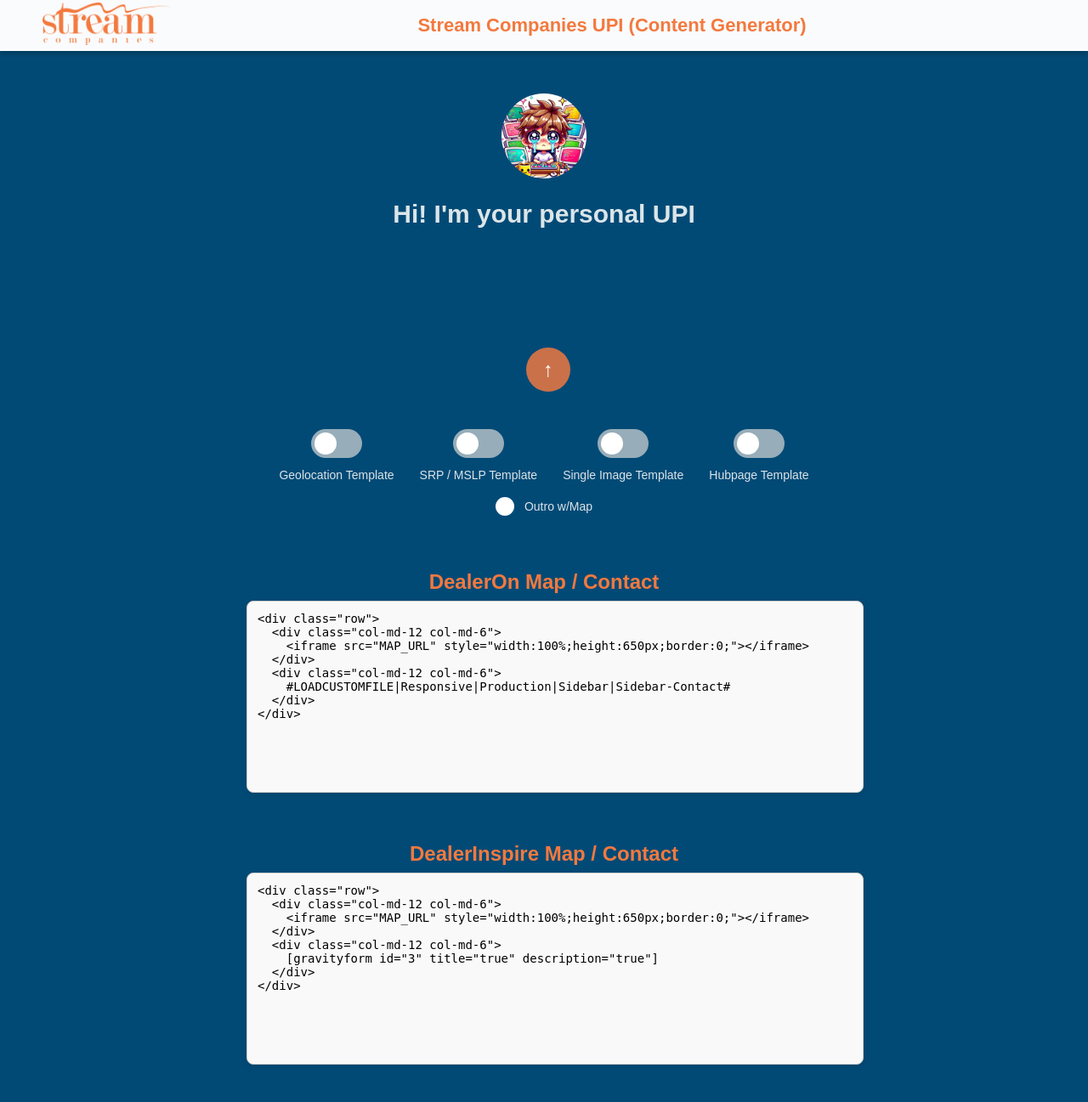
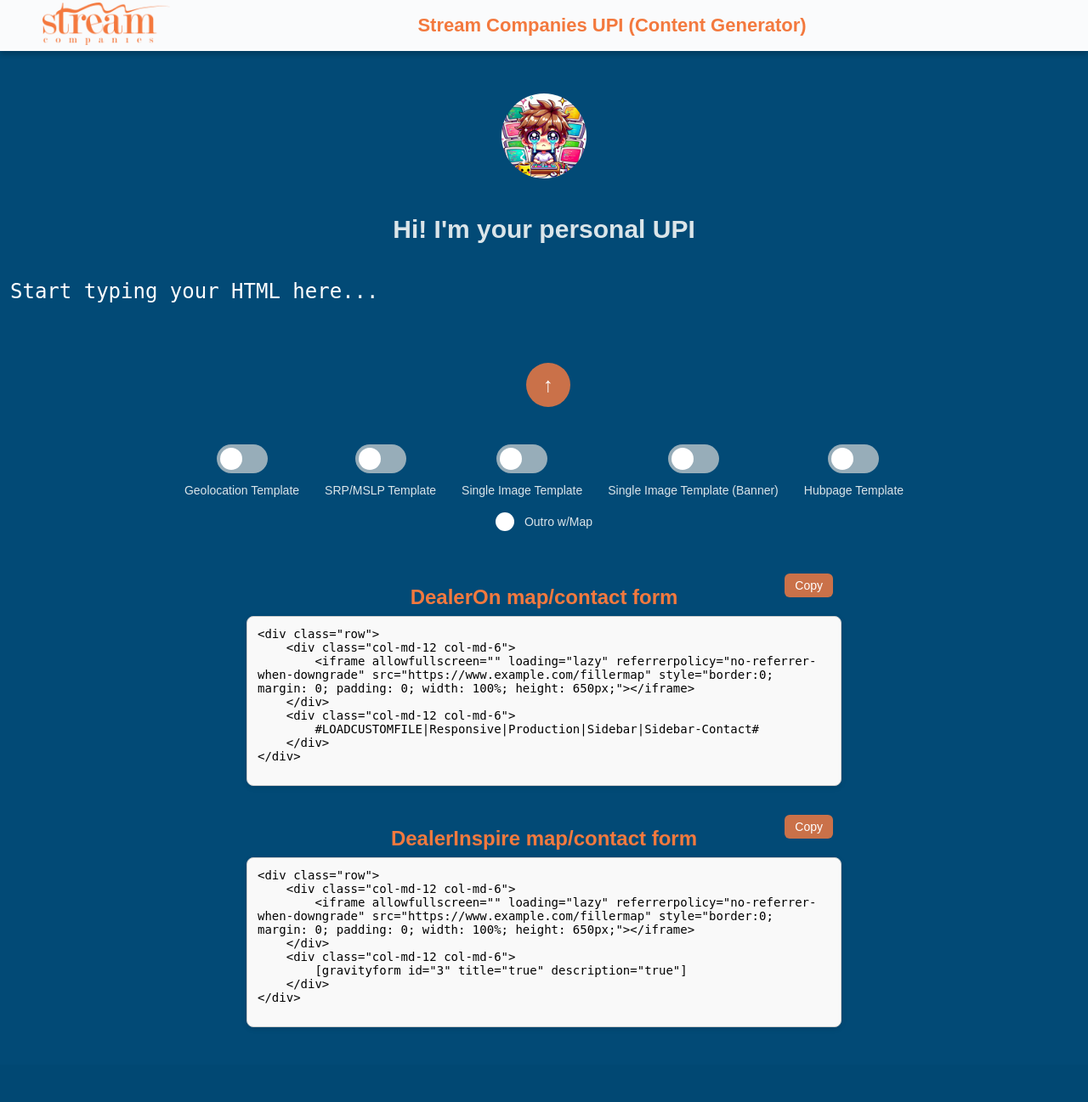
Before and after one commit to mabolden/stream-companies-upi, a Flask app: page / in a window 1280 px wide. Shown: the whole page at 85% size. After the commit the page ends 1209 px from the top, so only its background shows below. Run offline with Flask 3, Linux system fonts and the light colour scheme; some libraries are stand-ins or nearby versions.

Commit message:
Update index.html

```diff
--- a/templates/index.html
+++ b/templates/index.html
@@ -4,13 +4,31 @@
     <meta charset="UTF-8" />
     <meta name="viewport" content="width=device-width, initial-scale=1.0"/>
     <title>Stream Companies Content Generator</title>
-
     <link rel="stylesheet" href="{{ url_for('static', filename='style.css') }}">
 
-    <!-- CKEditor -->
-    <script src="https://cdn.ckeditor.com/4.21.0/full/ckeditor.js"></script>
+    <!-- Layout Styles -->
+    <style>
+        .code-snippet-container {
+            display: flex;
+            gap: 20px;
+            justify-content: center;
+            flex-wrap: wrap;
+        }
+        .code-box {
+            width: 48%;
+            box-sizing: border-box;
+        }
+        .code-box textarea {
+            width: 100%;
+            height: 400px;
+            box-sizing: border-box;
+        }
+        @media (max-width: 900px) {
+            .code-box {
+                width: 100%;
+            }
+        }
 
-    <style>
         .editor-container {
             display: flex;
             justify-content: center;
@@ -50,6 +68,7 @@
             background: #ffffff;
             border: 2px solid rgba(255, 255, 255, 0.85);
             box-sizing: border-box;
+            transition: background-color 160ms ease, border-color 160ms ease, box-shadow 160ms ease;
         }
 
         .map-check input[type="checkbox"]:checked + .map-check__dot {
@@ -58,58 +77,51 @@
             box-shadow: 0 0 0 3px rgba(202, 113, 73, 0.35);
         }
 
-        .code-snippet-container {
-            display: flex;
-            gap: 30px;
-            justify-content: center;
-            flex-wrap: wrap;
-            margin: 40px auto;
-            width: 95%;
-            max-width: 1400px;
+        .map-check input[type="checkbox"]:focus-visible + .map-check__dot {
+            box-shadow: 0 0 0 3px rgba(255, 255, 255, 0.35);
         }
 
-        .code-box {
-            position: relative;
-            flex: 1 1 600px;
-            max-width: 700px;
+        /* ---------- CKEditor Maximize Fix (Source fullscreen height) ---------- */
+        body.cke_maximized {
+            padding-top: 0 !important;
+            height: 100vh !important;
+            overflow: hidden !important;
         }
 
-        .code-box h3 {
-            color: #f3793e;
-            margin-bottom: 8px;
-            text-align: center;
+        body.cke_maximized .banner {
+            display: none !important;
         }
 
-        .code-box textarea {
-            width: 100%;
-            height: 400px;
-            padding: 12px;
-            font-family: monospace;
-            font-size: 14px;
-            background-color: #f9f9f9;
-            color: #000;
-            border-radius: 8px;
-            border: 1px solid #ccc;
-            resize: none;
+        body.cke_maximized .content {
+            margin-top: 0 !important;
         }
 
-        .copy-button {
-            position: absolute;
-            top: 10px;
-            right: 10px;
-            background-color: #ca7149;
-            color: white;
-            border: none;
-            padding: 6px 12px;
-            font-size: 14px;
-            border-radius: 6px;
-            cursor: pointer;
+        body.cke_maximized .cke {
+            position: fixed !important;
+            inset: 0 !important;
+            width: 100vw !important;
+            height: 100vh !important;
+            z-index: 99999 !important;
+        }
+
+        body.cke_maximized .cke_contents {
+            height: calc(100vh - 120px) !important;
+        }
+
+        body.cke_maximized textarea.cke_source {
+            height: 100% !important;
+            min-height: 100% !important;
+            box-sizing: border-box !important;
         }
     </style>
+
+    <!-- CKEditor -->
+    <script src="https://cdn.ckeditor.com/4.21.0/full/ckeditor.js"></script>
 </head>
 
 <body>
 
+    <!-- Header -->
     <div class="banner">
         <div class="logo-container">
             <img src="{{ url_for('static', filename='Stream_Logo.png') }}" alt="Stream Companies Logo">
@@ -117,55 +129,69 @@
         <h1>Stream Companies UPI (Content Generator)</h1>
     </div>
 
+    <!-- Main Content -->
     <div class="content">
 
-        <div style="display:flex;justify-content:center;margin-top:10px;">
+        <!-- UPI Logo -->
+        <div style="display: flex; justify-content: center; align-items: center; width: 100%; margin-top: 10px;">
             <img src="{{ url_for('static', filename='UPI_Logo.png') }}"
                  alt="Unpaid Intern Logo"
-                 style="width:100px;height:100px;border-radius:50%;">
+                 style="width: 100px; height: 100px; border-radius: 50%; object-fit: cover;">
         </div>
 
+        <br>
         <h2>Hi! I'm your personal UPI</h2>
 
+        <!-- Input Form -->
         <form method="POST">
 
+            <!-- HTML Editor -->
             <div class="editor-container">
-                <textarea id="html_content" name="html_content"></textarea>
+                <textarea id="html_content" name="html_content" placeholder="Paste your raw HTML here">Start typing your HTML here...</textarea>
             </div>
 
-            <div style="text-align:center;">
+            <!-- Submit Button -->
+            <div style="text-align: center;">
                 <button class="button" type="submit"><strong>↑</strong></button>
             </div>
 
+            <!-- Template Toggles -->
             <div class="toggle-row">
                 <label class="switch-label">
-                    <input type="checkbox" name="geo_toggle">
+                    <input type="checkbox" id="geo_toggle" name="geo_toggle">
                     <span class="slider"></span>
                     <div class="switch-text">Geolocation Template</div>
                 </label>
 
                 <label class="switch-label">
-                    <input type="checkbox" name="mslp_toggle">
+                    <input type="checkbox" id="mslp_toggle" name="mslp_toggle">
                     <span class="slider"></span>
-                    <div class="switch-text">SRP / MSLP Template</div>
+                    <div class="switch-text">SRP/MSLP Template</div>
                 </label>
 
                 <label class="switch-label">
-                    <input type="checkbox" name="single_image_toggle">
+                    <input type="checkbox" id="single_image_toggle" name="single_image_toggle">
                     <span class="slider"></span>
                     <div class="switch-text">Single Image Template</div>
                 </label>
 
                 <label class="switch-label">
-                    <input type="checkbox" name="hubpage_toggle">
+                    <input type="checkbox" id="single_banner_toggle" name="single_image_banner_toggle">
+                    <span class="slider"></span>
+                    <div class="switch-text">Single Image Template (Banner)</div>
+                </label>
+
+                <label class="switch-label">
+                    <input type="checkbox" id="hubpage_toggle" name="hubpage_toggle">
                     <span class="slider"></span>
                     <div class="switch-text">Hubpage Template</div>
                 </label>
             </div>
 
+            <!-- Map Option -->
             <div class="map-check-row">
                 <label class="map-check">
-                    <input type="checkbox" name="map_outro_toggle">
+                    <input type="checkbox" id="map_outro_toggle" name="map_outro_toggle">
                     <span class="map-check__dot"></span>
                     <div class="switch-text">Outro w/Map</div>
                 </label>
@@ -173,55 +199,103 @@
 
         </form>
 
+        <!-- Download Output -->
         {% if download_url %}
         <div class="download-container">
             <a class="download-button" href="{{ download_url }}" download>Download Output File</a>
         </div>
         {% endif %}
 
-        <!-- DealerOn / DealerInspire -->
+        <!-- Reference Snippets -->
         <div class="code-snippet-container">
 
             <div class="code-box">
-                <h3>DealerOn Map / Contact</h3>
-                <textarea readonly>
-<div class="row">
-  <div class="col-md-12 col-md-6">
-    <iframe src="MAP_URL" style="width:100%;height:650px;border:0;"></iframe>
-  </div>
-  <div class="col-md-12 col-md-6">
+                <h3>DealerOn map/contact form</h3>
+                <textarea id="codeBoxLeft" readonly>&lt;div class="row"&gt;
+    &lt;div class="col-md-12 col-md-6"&gt;
+        &lt;iframe allowfullscreen="" loading="lazy" referrerpolicy="no-referrer-when-downgrade" src="https://www.example.com/fillermap" style="border:0; margin: 0; padding: 0; width: 100%; height: 650px;"&gt;&lt;/iframe&gt;
+    &lt;/div&gt;
+    &lt;div class="col-md-12 col-md-6"&gt;
         #LOADCUSTOMFILE|Responsive|Production|Sidebar|Sidebar-Contact#
-  </div>
-</div>
-                </textarea>
+    &lt;/div&gt;
+&lt;/div&gt;</textarea>
+                <button class="copy-button" onclick="copyCode('codeBoxLeft')">Copy</button>
             </div>
 
             <div class="code-box">
-                <h3>DealerInspire Map / Contact</h3>
-                <textarea readonly>
-<div class="row">
-  <div class="col-md-12 col-md-6">
-    <iframe src="MAP_URL" style="width:100%;height:650px;border:0;"></iframe>
-  </div>
-  <div class="col-md-12 col-md-6">
+                <h3>DealerInspire map/contact form</h3>
+                <textarea id="codeBoxRight" readonly>&lt;div class="row"&gt;
+    &lt;div class="col-md-12 col-md-6"&gt;
+        &lt;iframe allowfullscreen="" loading="lazy" referrerpolicy="no-referrer-when-downgrade" src="https://www.example.com/fillermap" style="border:0; margin: 0; padding: 0; width: 100%; height: 650px;"&gt;&lt;/iframe&gt;
+    &lt;/div&gt;
+    &lt;div class="col-md-12 col-md-6"&gt;
         [gravityform id="3" title="true" description="true"]
-  </div>
-</div>
-                </textarea>
+    &lt;/div&gt;
+&lt;/div&gt;</textarea>
+                <button class="copy-button" onclick="copyCode('codeBoxRight')">Copy</button>
             </div>
 
         </div>
-
     </div>
 
+    <!-- Scripts -->
     <script>
-        CKEDITOR.replace('html_content', {
+        document.addEventListener('DOMContentLoaded', function() {
+            const editor = CKEDITOR.replace('html_content', {
                 height: 200,
                 width: 600,
                 allowedContent: true,
                 autoParagraph: false,
                 removePlugins: 'elementspath,resize'
             });
+
+            function resizeMaximized(editorInstance) {
+                if (!document.body.classList.contains('cke_maximized')) return;
+
+                const container = editorInstance.container && editorInstance.container.$;
+                if (!container) return;
+
+                const top = container.querySelector('.cke_top')?.offsetHeight || 0;
+                const bottom = container.querySelector('.cke_bottom')?.offsetHeight || 0;
+                const contents = container.querySelector('.cke_contents');
+                if (!contents) return;
+
+                const h = window.innerHeight - top - bottom;
+                if (h > 0) contents.style.height = h + 'px';
+            }
+
+            editor.on('afterCommandExec', function(e) {
+                if (e.data && e.data.name === 'maximize') {
+                    setTimeout(function() { resizeMaximized(editor); }, 50);
+                }
+            });
+
+            editor.on('mode', function() {
+                setTimeout(function() { resizeMaximized(editor); }, 50);
+            });
+
+            window.addEventListener('resize', function() {
+                resizeMaximized(editor);
+            });
+
+            const templateToggles = [
+                document.getElementById('geo_toggle'),
+                document.getElementById('mslp_toggle'),
+                document.getElementById('single_image_toggle'),
+                document.getElementById('single_banner_toggle'),
+                document.getElementById('hubpage_toggle')
+            ];
+
+            templateToggles.forEach(toggle => {
+                toggle.addEventListener('change', () => {
+                    if (toggle.checked) {
+                        templateToggles.forEach(other => {
+                            if (other !== toggle) other.checked = false;
+                        });
+                    }
+                });
+            });
+        });
     </script>
 
 </body>
```
Lines whose indentation alone changed are shown as unchanged.
